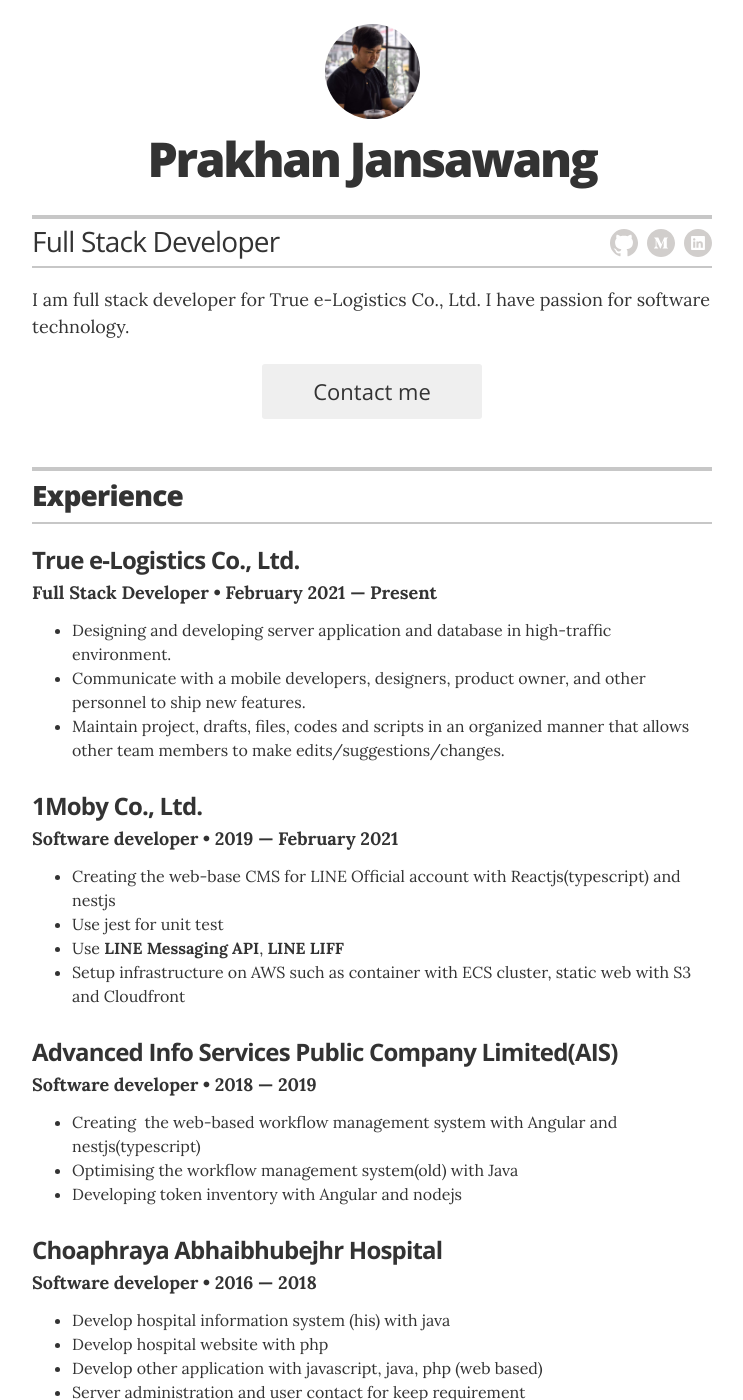
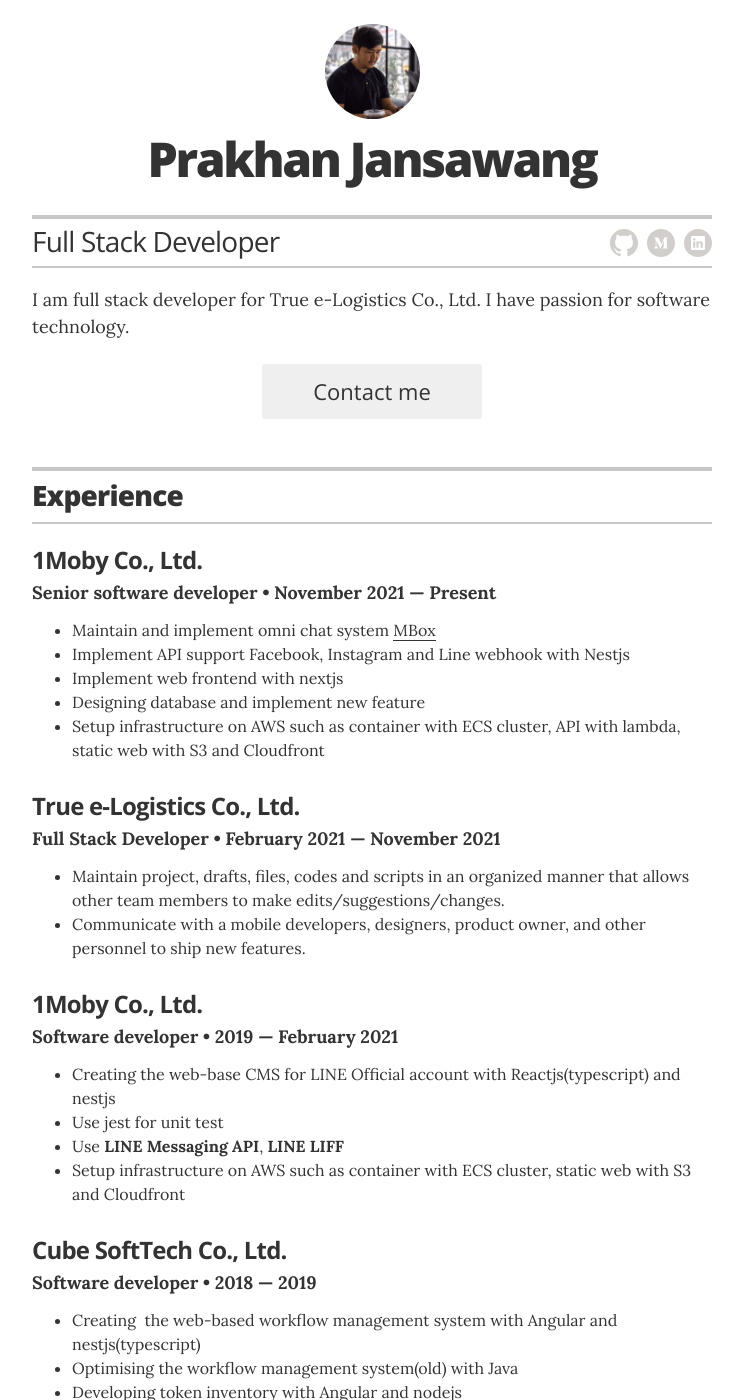
Before and after one commit to Narongded/resume, a Jekyll site: the page built from index.html, in a window 1280 px wide and 1400 px high. Shown: the whole window, without its empty margins (268-1011 px from the left). Built offline with Jekyll 4.4.1, drawn with Linux system fonts in a browser that asks for light colours.

Commit message:
update experience

```diff
--- a/_data/experience.yml
+++ b/_data/experience.yml
@@ -1,15 +1,20 @@
 # Jobs
+- company: 1Moby Co., Ltd.
+  position: Senior software developer
+  duration: November 2021 &mdash; Present
+  summary: <ul class="resume-item-list"><li>Maintain and implement omni chat system <a href="https://www.1moby.com/our-technology/mbox/" target="_blank">MBox</a></li><li>Implement API support Facebook, Instagram and Line webhook with Nestjs</li><li>Implement web frontend with nextjs</li><li>Designing database and implement new feature</li><li>Setup infrastructure on AWS such as container with ECS cluster, API with lambda, static web with S3 and Cloudfront</li></ul>
+
 - company: True e-Logistics Co., Ltd.
   position: Full Stack Developer
-  duration: February 2021 &mdash; Present
-  summary: <ul class="resume-item-list"><li>Designing and developing server application and database in high-traffic environment.</li><li>Communicate with a mobile developers, designers, product owner, and other personnel to ship new features.</li><li>Maintain project, drafts, files, codes and scripts in an organized manner that allows other team members to make edits/suggestions/changes.</li></ul>
+  duration: February 2021 &mdash; November 2021
+  summary: <ul class="resume-item-list"><li>Maintain project, drafts, files, codes and scripts in an organized manner that allows other team members to make edits/suggestions/changes.</li><li>Communicate with a mobile developers, designers, product owner, and other personnel to ship new features.</li></ul>
 
 - company: 1Moby Co., Ltd.
   position: Software developer
   duration: 2019 &mdash; February 2021
   summary: <ul class="resume-item-list"><li>Creating the web-base CMS for LINE Official account with Reactjs(typescript) and nestjs</li><li>Use jest for unit test</li><li>Use <b>LINE Messaging API</b>, <b>LINE LIFF</b></li><li>Setup infrastructure on AWS such as container with ECS cluster, static web with S3 and Cloudfront</li></ul>
 
-- company: Advanced Info Services Public Company Limited(AIS)
+- company: Cube SoftTech Co., Ltd.
   position: Software developer
   duration: 2018 &mdash; 2019
   summary: <ul class="resume-item-list"><li>Creating  the web-based workflow management system with Angular and nestjs(typescript)</li><li>Optimising the workflow management system(old) with Java</li><li>Developing token inventory with Angular and nodejs</li></ul>
```
